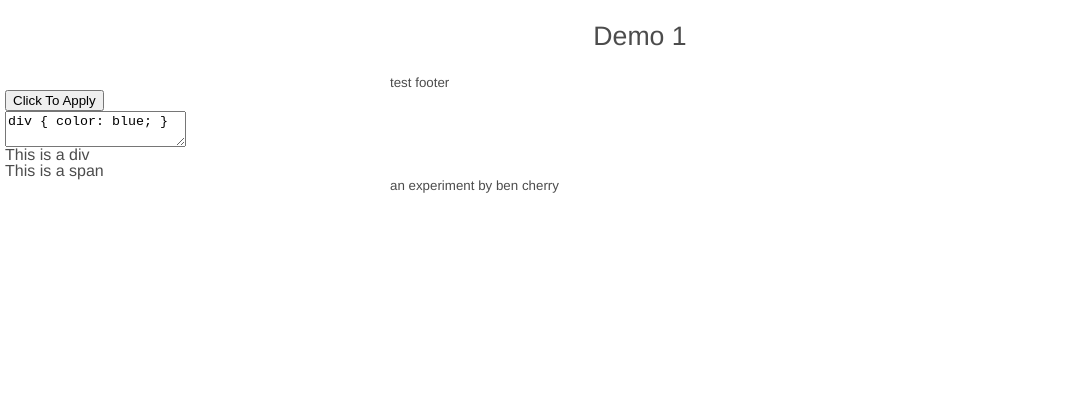
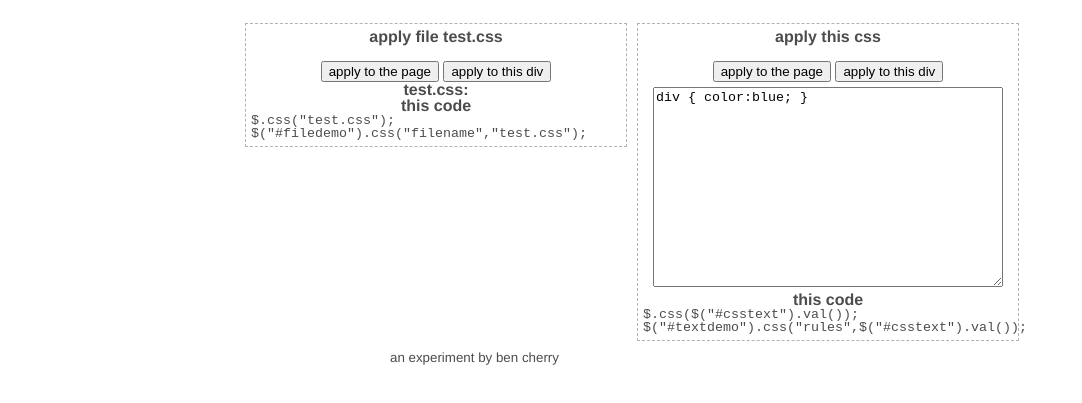
Before and after one commit to bcherry/turnstyle, a plain HTML site: page index.html in a window 1280 px wide. Shown: the part 57-460 px from the top of the page, without its empty margins (0-1082 px from the left). Drawn offline with Linux system fonts and the light colour scheme.

Commit message:
fixed the demo up

```diff
--- a/base.css
+++ b/demo.css
@@ -25,38 +25,37 @@ h2 {
 	margin-bottom:1em;
 }
 
-#simplethreading {
-	width:520px;
+h3 {
+	text-align:center;
+}
+
+#turnstyle {
+	width:800px;
 	margin:10px auto;
 }
 
 .demo {
 	float:left;
 	margin:0 5px;
-	width:250px;
-}
-
-.demo .start {
-	cursor:pointer;
-}
-
-.output {
+	width:370px;
 	border:dashed 1px #B2B2B2;
 	padding:5px;
 }
 
-.result {
-	float:left;
-	padding:2px;
-	border:solid 1px #666666;
-	margin:2px;
+.click {
 	text-align:center;
-	min-width:25px;
+	cursor:pointer;
 }
 
-.dark {
-	color:#F2F2F2;
-	background-color:#666666;
+textarea {
+	margin: 5px 10px;
+	width:350px;
+	height:200px;
+}
+
+.code {
+	font-family: Courier New, monospace;
+	font-size:10pt;
 }
 
 .tip {
@@ -71,7 +70,3 @@ h2 {
 	margin:auto;
 	width:500px;
 }
-
-.preloader {
-	text-align:center;
-}
--- a/index.html
+++ b/index.html
@@ -2,20 +2,43 @@
 <head>
 	<title>turnstyle: a CSS dependency manager</title>
 	<link type="text/css" rel="stylesheet" href="reset.css" />
-	<link type="text/css" rel="stylesheet" href="base.css" />
+	<link type="text/css" rel="stylesheet" href="demo.css" />
 </head>
 <body>
 	<h1 id="header">turnstyle: a CSS dependency manager</h1>
 	<div id="turnstyle" class="clearfix">
-		<div id="demo1">
-			<h1>Demo 1</h1>
-			<div class="footer">test footer</div>
+		<div class="demo" id="filedemo">
+			<h2>apply file <a href="test.css">test.css</a></h2>
+			<div class="click">
+				<button class="page">apply to the page</button>
+				<button class="elem">apply to this div</button>
+			</div>
+			<div>
+				<h3>test.css:</h3>
+				<div id="testcsstext" class="code"></div>
+			</div>
+			<div>
+				<h3>this code</h3>
+				<div class="code">
+					$.css("test.css");
+					$("#filedemo").css("filename","test.css");
+				</div>
+			</div>
 		</div>
-		<div class="demo">
-			<button id="demo2">Click To Apply</button>
-			<textarea class="style">div { color: blue; }</textarea>
-			<div>This is a div</div>
-			<span>This is a span</div>
+		<div class="demo" id="textdemo">
+			<h2>apply this css</h2>
+			<div class="click">
+				<button class="page">apply to the page</button>
+				<button class="elem">apply to this div</button>
+			</div>
+			<textarea id="csstext">div { color:blue; }</textarea>
+			<div>
+				<h3>this code</h3>
+				<div class="code">
+					$.css($("#csstext").val());
+					$("#textdemo").css("rules",$("#csstext").val());
+				</div>
+			</div>
 		</div>
 	</div>
 	<div class="footer">an experiment by <a href="http://bcherry.net">ben cherry</a></div>
```
Also changed, not shown: demo.js (+14 -6 lines).
